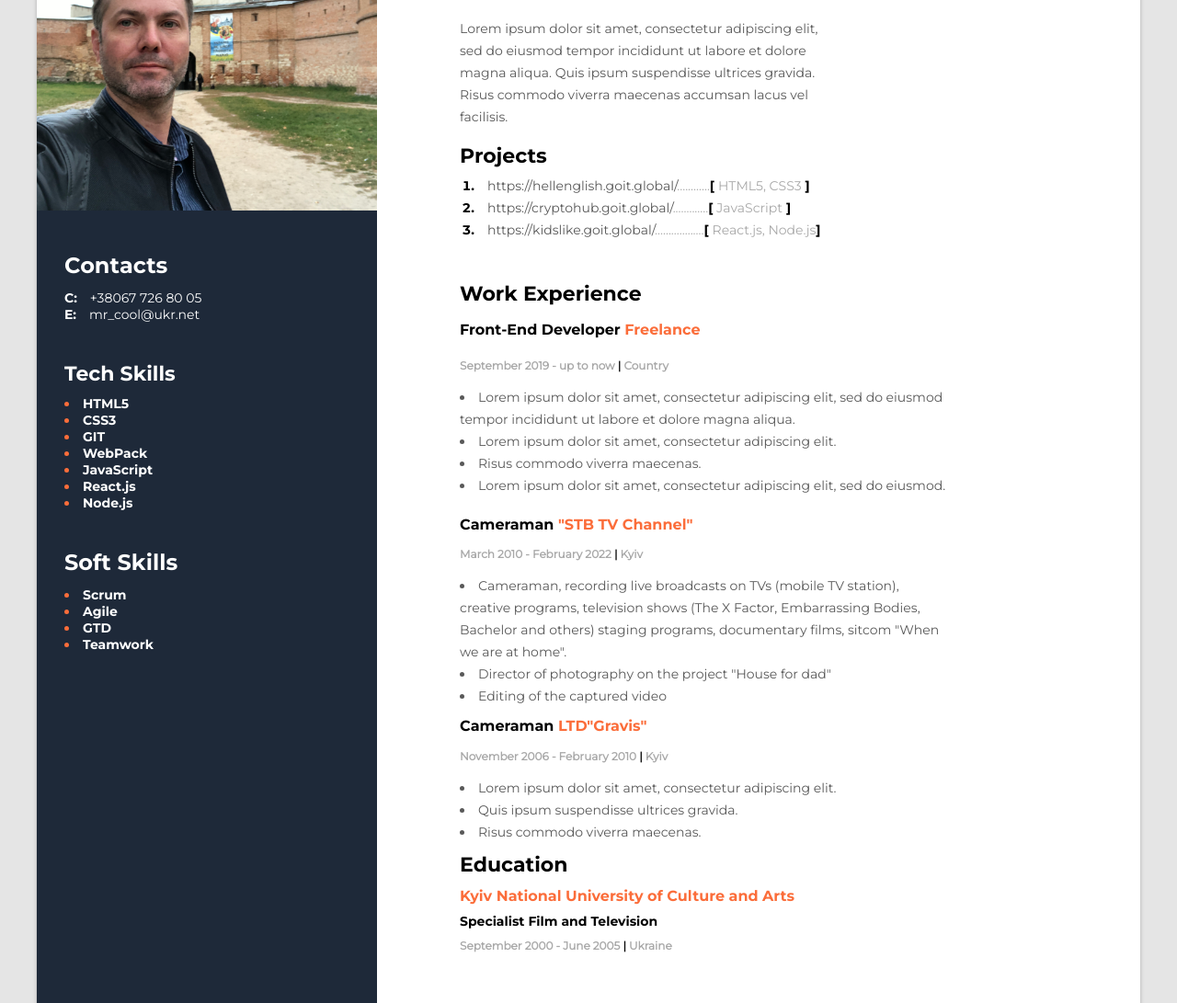
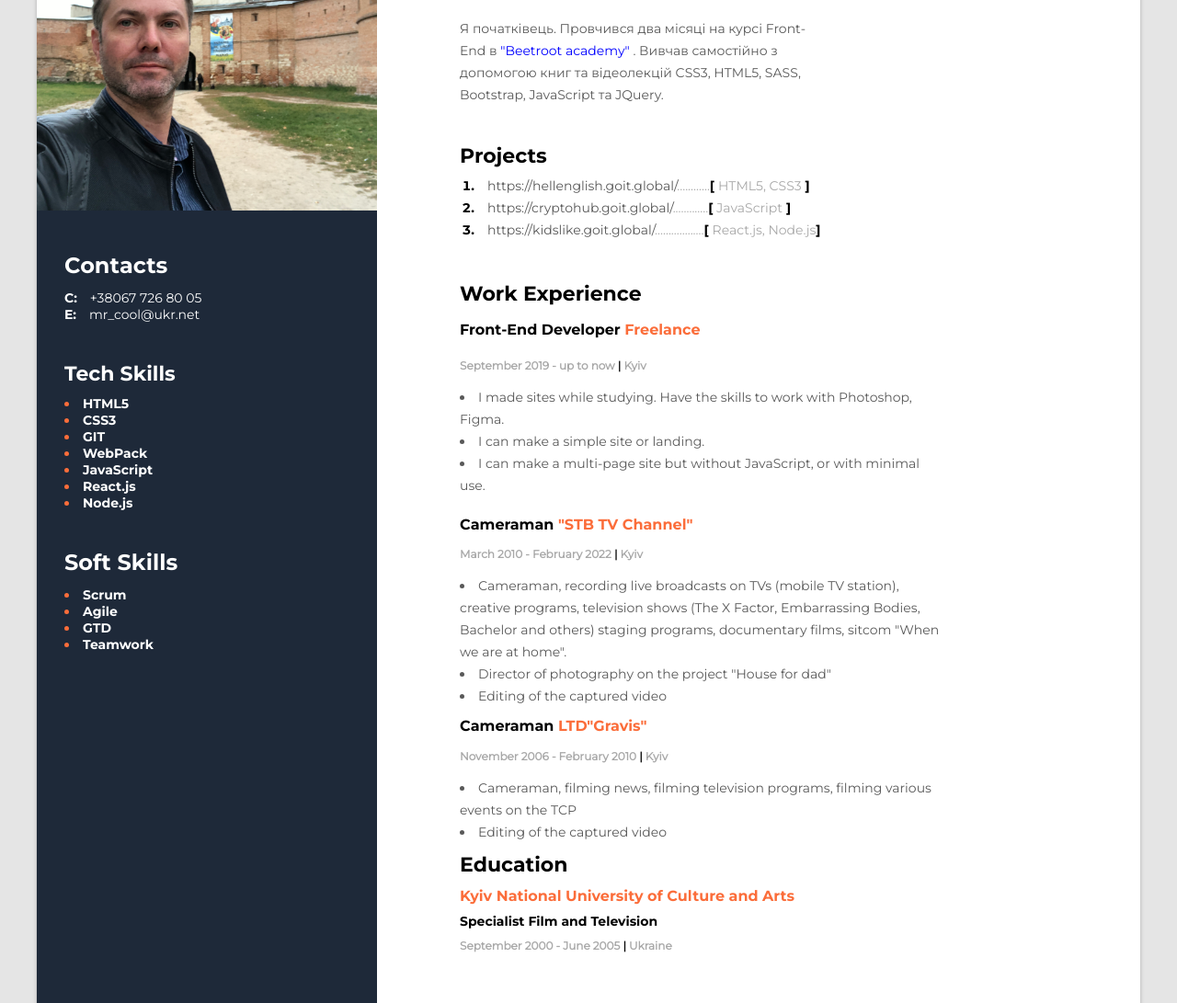
Before and after one commit to gorod27/resume, a plain HTML site: page index.html in a window 1280 px wide. Shown: the part 209-1300 px from the top of the page at 92% size. Drawn offline with Linux system fonts and the light colour scheme.

Commit message:
Version 0.6

```diff
--- a/index.html
+++ b/index.html
@@ -46,10 +46,11 @@
   </aside>
 
   <section>
+
     <div class="about">
       <h2 class="about__front">Front-End Developer</h2>
       <h1>Oles Klymenko</h1>
-      <p>Lorem ipsum dolor sit amet, consectetur adipiscing elit, sed do eiusmod tempor incididunt ut labore et dolore magna aliqua. Quis ipsum suspendisse ultrices gravida. Risus commodo viverra maecenas accumsan lacus vel facilisis. </p>
+      <p>Я початківець. Провчився два місяці на курсі Front-End в <a href="https://beetroot.academy/">"Beetroot academy"</a> . Вивчав самостійно з допомогою книг та відеолекцій CSS3, HTML5, SASS, Bootstrap, JavaScript та JQuery. </p>
     </div>
 
     <div class="projects">
@@ -63,17 +64,14 @@
 
     <div class="works">
 
-
-
       <div class="works__front">
         <h3>Work Experience</h3>
         <h4>Front-End Developer <span>Freelance</span></h4>
-        <h5>September 2019 - up to now   <span> |</span>   Country</h5>
+        <h5>September 2019 - up to now   <span> |</span>   Kyiv</h5>
         <ul class="works__list">
-          <li>Lorem ipsum dolor sit amet, consectetur adipiscing elit, sed do eiusmod tempor incididunt ut labore et dolore magna aliqua. </li>
-          <li>Lorem ipsum dolor sit amet, consectetur adipiscing elit.</li>
-          <li>Risus commodo viverra maecenas. </li>
-          <li>Lorem ipsum dolor sit amet, consectetur adipiscing elit, sed do eiusmod.</li>
+          <li>I made sites while studying. Have the skills to work with Photoshop, Figma.</li>
+          <li>I can make a simple site or landing.</li>
+          <li>I can make a multi-page site but without JavaScript, or with minimal use.</li>
         </ul>
       </div>
 
@@ -91,9 +89,8 @@
         <h4>Cameraman <span>LTD"Gravis"</span></h4>
         <h5>November 2006 - February 2010   <span> | </span>  Kyiv</h5>
         <ul class="works__list">
-          <li>Lorem ipsum dolor sit amet, consectetur adipiscing elit.</li>
-          <li>Quis ipsum suspendisse ultrices gravida.</li>
-          <li>Risus commodo viverra maecenas. </li>
+          <li>Cameraman, filming news, filming television programs, filming various events on the TCP</li>
+          <li>Editing of the captured video </li>
         </ul>
       </div>
     </div>
--- a/style.css
+++ b/style.css
@@ -68,6 +68,9 @@ ul {
 }
 .li {
   font-family: Regular;
+}
+p a {
+  color: #00f;
 }
 ol {
   margin-left: -20px;
```
